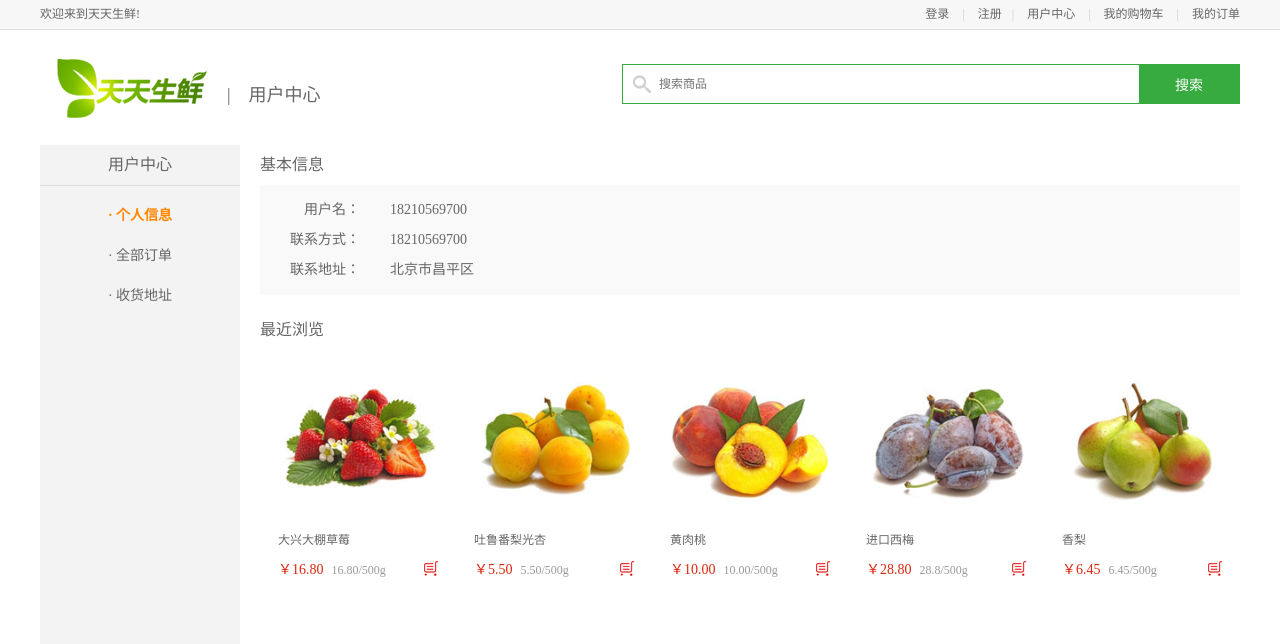
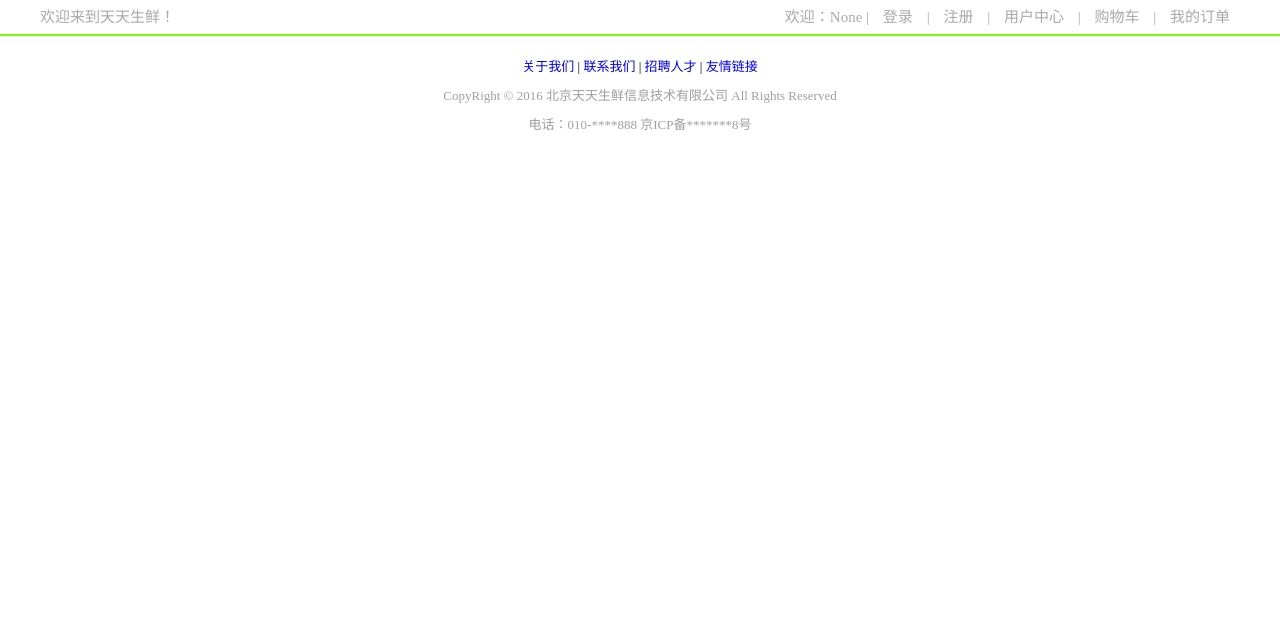
Before and after one commit to dengying721/dailyfresh, a Django app: page /user/info in a window 1280 px wide. Shown: the top 644 px of the page. Run offline with Django 3.2, Linux system fonts and the light colour scheme.

Commit message:
日常更新。

```diff
--- a/df_user/views.py
+++ b/df_user/views.py
@@ -67,16 +67,16 @@
         if s_pwd == upwd:
             red = HttpResponseRedirect('/user/info')
             if is_remember != 0:
-                print('---------------------the remember is 1.')
                 red.set_cookie('uname', username)
             else:
-                print('----------------------the remember is 0.')
                 red.set_cookie('uname', '', max_age=-1)
+            request.session['user_id'] = users[0].id
+            request.session['user_name'] = username
             return red
         else:
             context = {'title': '用户登录1', 'error_name': 0, 'error_pwd': 1, 'uname': username, 'upwd': password}
             print("enter else ...")
-            return render(request, 'df_user/login.html', context)
+            return render(request, 'df_user/login.html',context)
     else:
         context = {'title': '用户登录2', 'error_name': 1, 'error_pwd': 0, 'uname': username, 'upwd': password}
         return render(request, 'df_user/login.html', context)
@@ -99,4 +99,7 @@
 
 
 def user_info(request):
-    return render(request, 'df_user/user_center_info.html')
+    user_name = request.session.get('user_name')
+    user_id = request.session.get('user_id')
+    context = {'title': '用户中心', 'user_name': user_name, 'user_id': user_id}
+    return render(request, 'df_user/user_info1.html', context)
--- a/static/css/main1.css
+++ b/static/css/main1.css
@@ -304,3 +304,27 @@
     color:white;
     background: #5fb42a;
 }
+
+.header_con {
+	width:1200px;
+	height:30px;
+	font-size: 15px;
+	color:darkgray;
+	margin:2px auto;
+}
+
+.header_con .welcome {
+	line-height: 30px;
+}
+
+.header_con .tips{
+	list-style: none;
+	line-height: 30px;
+}
+.header_con .tips a{
+	padding:0 10px;
+	color: darkgray;
+}
+.header_con .tips a:hover{
+	color: lightcoral;
+}
--- a/templates/base_foot.html
+++ b/templates/base_foot.html
@@ -24,6 +24,5 @@
 		<p>电话：010-****888    京ICP备*******8号</p>
          {% block foot %} {% endblock foot %}
 	</div>
-
 </body>
 </html>
--- a/templates/df_user/user_center_order.html
+++ b/templates/df_user/user_center_order.html
@@ -21,7 +21,7 @@
 				</div>
 				<div class="user_link fl">
 					<span>|</span>
-					<a href="user_center_info.html">用户中心</a>
+					<a href="user_info.html">用户中心</a>
 					<span>|</span>
 					<a href="cart.html">我的购物车</a>
 					<span>|</span>
@@ -44,7 +44,7 @@
 		<div class="left_menu_con clearfix">
 			<h3>用户中心</h3>
 			<ul>
-				<li><a href="user_center_info.html">· 个人信息</a></li>
+				<li><a href="user_info.html">· 个人信息</a></li>
 				<li><a href="user_center_order.html" class="active">· 全部订单</a></li>
 				<li><a href="user_center_site.html">· 收货地址</a></li>
 			</ul>
--- a/templates/df_user/user_center_site.html
+++ b/templates/df_user/user_center_site.html
@@ -21,7 +21,7 @@
 				</div>
 				<div class="user_link fl">
 					<span>|</span>
-					<a href="user_center_info.html">用户中心</a>
+					<a href="user_info.html">用户中心</a>
 					<span>|</span>
 					<a href="cart.html">我的购物车</a>
 					<span>|</span>
@@ -44,7 +44,7 @@
 		<div class="left_menu_con clearfix">
 			<h3>用户中心</h3>
 			<ul>
-				<li><a href="user_center_info.html">· 个人信息</a></li>
+				<li><a href="user_info.html">· 个人信息</a></li>
 				<li><a href="user_center_order.html">· 全部订单</a></li>
 				<li><a href="user_center_site.html" class="active">· 收货地址</a></li>
 			</ul>
--- /dev/null
+++ b/templates/df_user/user_info1.html
@@ -0,0 +1,20 @@
+{% extends 'base_foot.html' %}
+{% block body %}
+    <div class="header_con">
+        <div class="welcome fl">欢迎来到天天生鲜！</div>
+        <div class="tips fr"> 欢迎：{{ user_name }}
+            <span> | </span>
+            <a href="login.html">登录</a>
+             <span> | </span>
+            <a href="#">注册</a>
+             <span> | </span>
+            <a href="#">用户中心</a>
+             <span> | </span>
+            <a href="#">购物车</a>
+             <span> | </span>
+            <a href="#">我的订单</a>
+        </div>
+    </div>
+    <div class="seach_bar"></div>
+    <div class="main_con"></div>
+{% endblock body %}
```
Also changed, not shown: templates/df_user/index.html (added, +10 -0 lines), templates/df_user/user_info.html (renamed from templates/df_user/user_center_info.html, +6 -31 lines).
